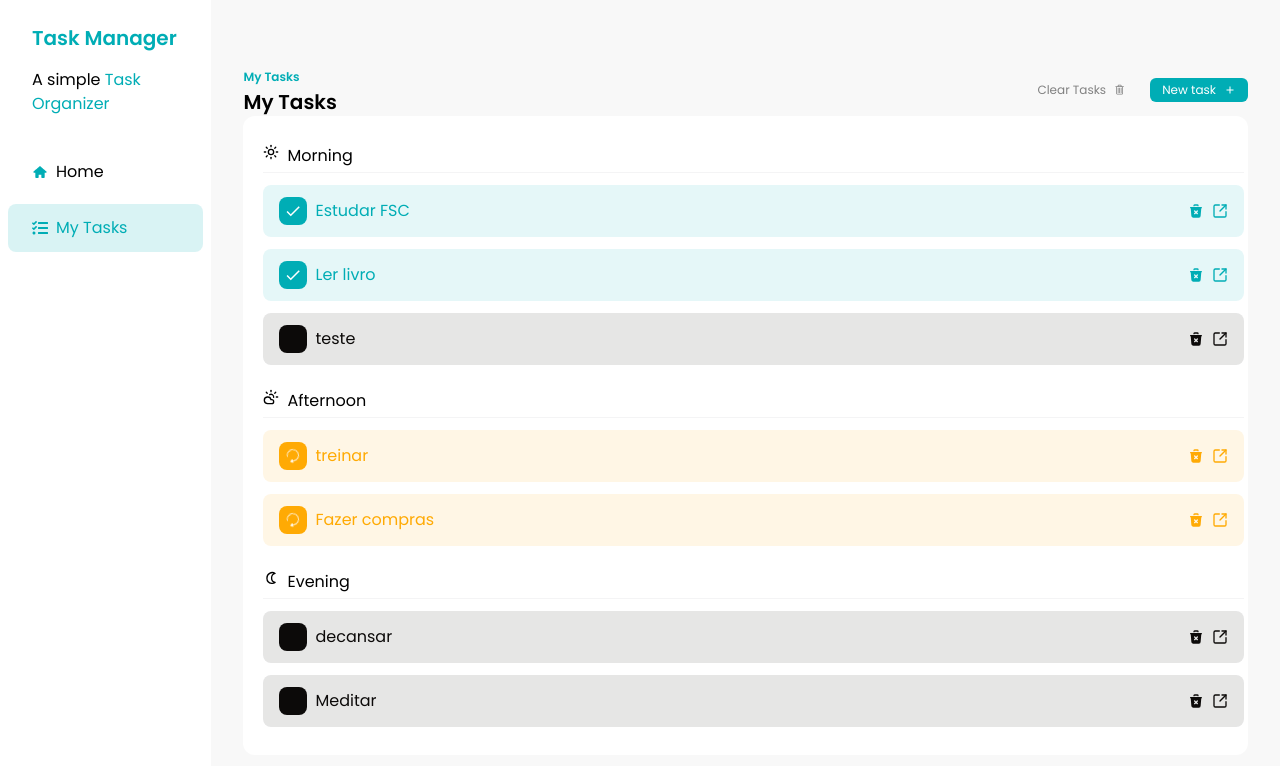
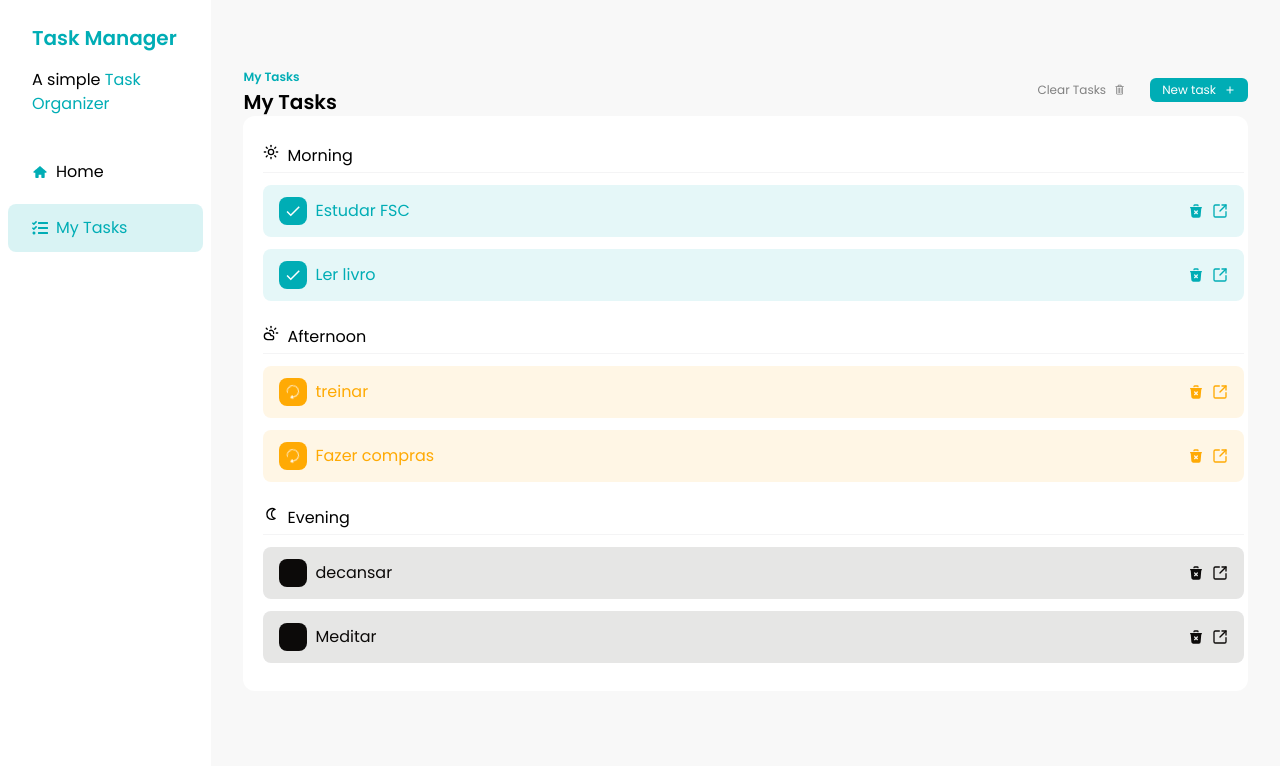
Before and after one commit to andressa-leite/fsc-task-manager, a React (Vite) app: page / in a window 1280 px wide. Shown: the top 766 px of the page. Built offline with nearby package versions, Linux system fonts and the light colour scheme; data requests are answered from the project's data file.

Commit message:
feat: added a loading component to the state that deletes a task

```diff
--- a/db.json
+++ b/db.json
@@ -47,13 +47,6 @@
     },
     {
       "id": "a176"
-    },
-    {
-      "id": "dfc62dbe-99f6-4add-b32f-4c4136572145",
-      "title": "teste",
-      "time": "morning",
-      "description": "teste",
-      "status": "not_started"
     }
   ]
 }
--- a/src/components/TaskItem.jsx
+++ b/src/components/TaskItem.jsx
@@ -1,10 +1,28 @@
 import PropTypes from 'prop-types';
+import { useState } from 'react';
 import { CiRedo } from 'react-icons/ci';
 import { LuSquareArrowOutUpRight } from 'react-icons/lu';
 import { MdOutlineDone } from 'react-icons/md';
 import { TbTrashXFilled } from 'react-icons/tb';
+import { toast } from 'sonner';
 
-const TaskItem = ({ task, handleTaskCheckboxClick, hadleDeleteClick }) => {
+const TaskItem = ({ task, handleTaskCheckboxClick, onDeleteSuccess }) => {
+  const [deleteTaskIsLoading, setDeleteTaskIsLoading] = useState(false);
+
+  const hadleDeleteClick = async (taskID) => {
+    setDeleteTaskIsLoading(true);
+    const response = await fetch(`http://localhost:3001/tasks/${taskID}`, {
+      method: 'DELETE',
+    });
+    if (!response.ok) {
+      setDeleteTaskIsLoading(false);
+      toast.error('Failed to delete task');
+      return;
+    }
+    onDeleteSuccess(task.id);
+    setDeleteTaskIsLoading(false);
+  };
+
   const getStatusClasses = () => {
     if (task.status === 'done') {
       return 'bg-brand-primary text-brand-primary';
@@ -48,7 +66,11 @@ const TaskItem = ({ task, handleTaskCheckboxClick, hadleDeleteClick }) => {
           className="transition hover:opacity-75"
           onClick={() => hadleDeleteClick(task.id)}
         >
-          <TbTrashXFilled />
+          {deleteTaskIsLoading ? (
+            <CiRedo className="animate-spin text-lg text-slate-800" />
+          ) : (
+            <TbTrashXFilled />
+          )}
         </button>
         <a href="#" className="transition hover:opacity-75">
           <LuSquareArrowOutUpRight />
@@ -66,6 +88,8 @@ TaskItem.propTypes = {
   }).isRequired,
   handleTaskCheckboxClick: PropTypes.func.isRequired,
   hadleDeleteClick: PropTypes.func.isRequired,
+  isLoading: PropTypes.bool.isRequired,
+  onDeleteSuccess: PropTypes.func.isRequired,
 };
 
 export default TaskItem;
--- a/src/components/Tasks.jsx
+++ b/src/components/Tasks.jsx
@@ -59,14 +59,7 @@ function Tasks() {
   //   toast.success('Task removed successfully');
   // };
 
-    const hadleDeleteClick = async (taskID) => {
-    const response = await fetch(`http://localhost:3001/tasks/${taskID}`, {
-      method: 'DELETE',
-    });
-    if (!response.ok) {
-      toast.error('Failed to delete task');
-      return;
-    }
+    const onDeleteTaskSuccess = async (taskID) => {
     const newTasks = tasks.filter((task) => task.id !== taskID);
     setTasks(newTasks);
     toast.success('Task removed successfully');
@@ -134,7 +127,7 @@ function Tasks() {
               key={task.id}
               task={task}
               handleTaskCheckboxClick={handleTaskCheckboxClick}
-              hadleDeleteClick={hadleDeleteClick}
+              onDeleteSuccess={onDeleteTaskSuccess}
             />
           ))}
         </div>
@@ -145,7 +138,7 @@ function Tasks() {
               key={task.id}
               task={task}
               handleTaskCheckboxClick={handleTaskCheckboxClick}
-              hadleDeleteClick={hadleDeleteClick}
+              onDeleteSuccess={onDeleteTaskSuccess}
             />
           ))}
         </div>
@@ -156,7 +149,8 @@ function Tasks() {
               key={task.id}
               task={task}
               handleTaskCheckboxClick={handleTaskCheckboxClick}
-              hadleDeleteClick={hadleDeleteClick}
+               onDeleteSuccess={onDeleteTaskSuccess}
+
             />
           ))}
         </div>
```
